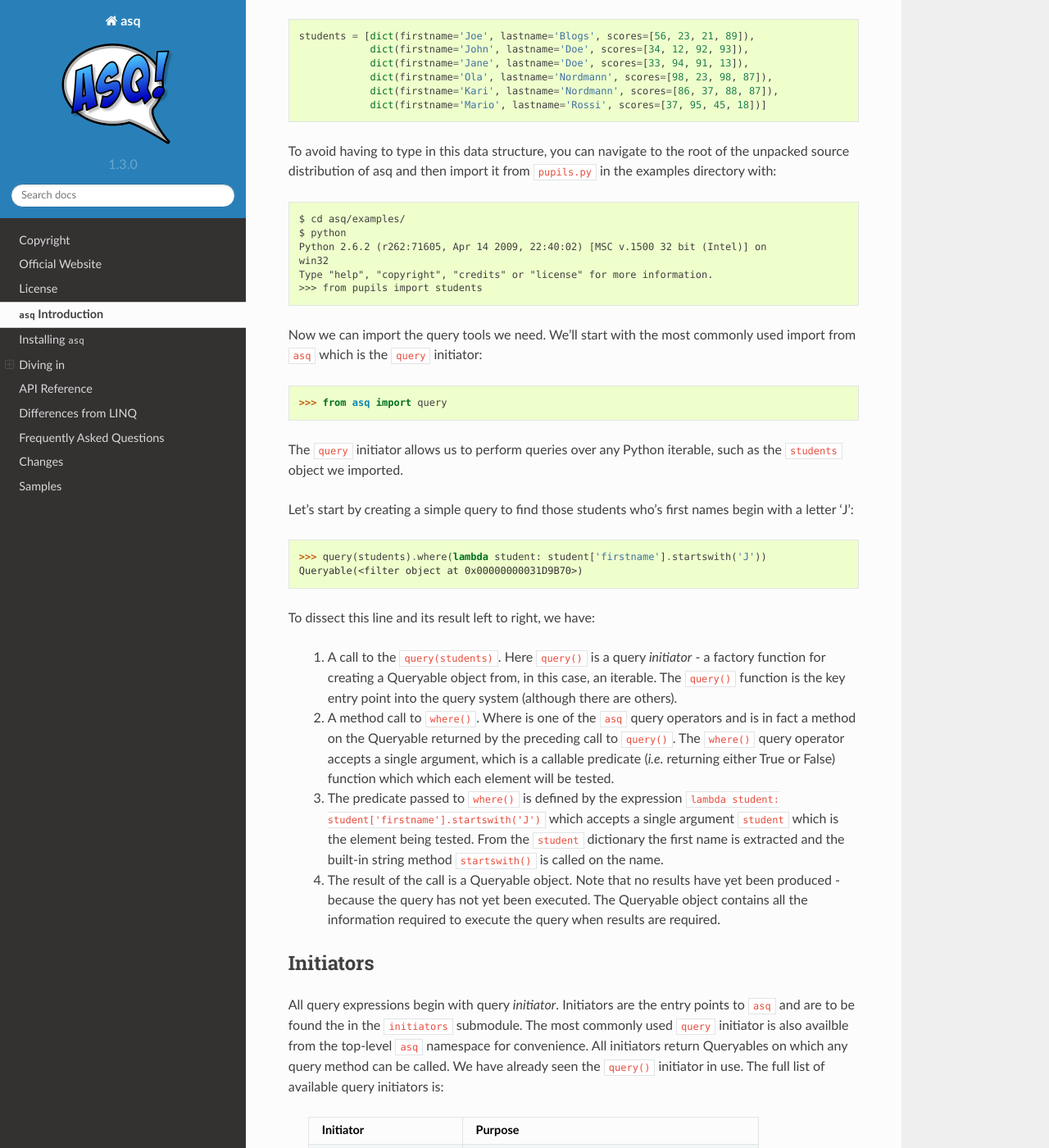
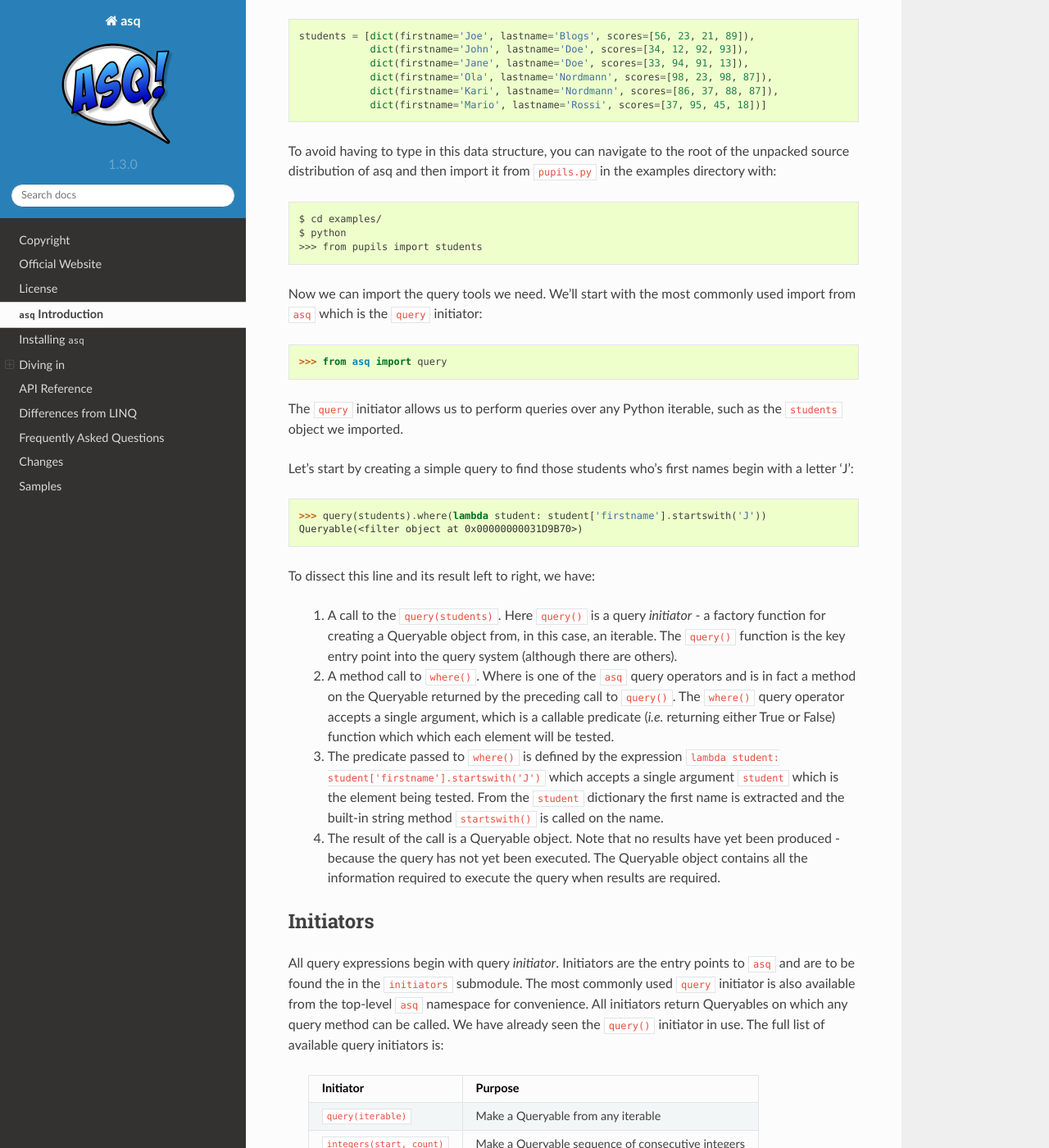
Before and after one commit to sixty-north/asq, a Sphinx documentation site: the page built from docs/source/narrative.rst, in a window 1280 px wide and 1400 px high, scrolled down 869 px. Shown: the whole window at 82% size. Built offline with Sphinx 7.4.7 and the Read the Docs theme 2.0.0, drawn with Linux system fonts in a browser that asks for light colours; some of the changed lines change nothing that is shown; some of the changed text lies outside the part shown.

Commit message:
Documentation updates accounting for repackaging

```diff
--- a/docs/source/narrative.rst
+++ b/docs/source/narrative.rst
@@ -53,11 +53,8 @@ To avoid having to type in this data structure, you can navigate to the root of
 the unpacked source distribution of asq and then import it from ``pupils.py``
 in the examples directory with::
 
-  $ cd asq/examples/
+  $ cd examples/
   $ python
-  Python 2.6.2 (r262:71605, Apr 14 2009, 22:40:02) [MSC v.1500 32 bit (Intel)] on
-  win32
-  Type "help", "copyright", "credits" or "license" for more information.
   >>> from pupils import students
 
 Now we can import the query tools we need. We'll start with the most commonly
@@ -103,7 +100,7 @@ Initiators
 
 All query expressions begin with query *initiator*. Initiators are the entry
 points to ``asq`` and are to be found the in the ``initiators`` submodule. The
-most commonly used ``query`` initiator is also availble from the top-level
+most commonly used ``query`` initiator is also available from the top-level
 ``asq`` namespace for convenience. All initiators return Queryables on which
 any query method can be called. We have already seen the ``query()`` initiator
 in use. The full list of available query initiators is:
@@ -721,37 +718,37 @@ implemented with ``asq``. Fizz-Buzz is a game where the numbers 1 to 100 are
 read aloud but for numbers divisible by three "Fizz" is shouted, and for numbers
 divisible by five, "Buzz" is shouted::
 
-  >>> from src.asq import integers
+  >>> from asq import integers
   >>> integers(1, 100).select(lambda x: "Fizz" if x % 3 == 0 else x)
 
 read aloud but for numbers divisible by three "Fizz" is shouted, and for numbers
 divisible by five, "Buzz" is shouted::
 
-  >>> from src.asq import integers
+  >>> from asq import integers
   >>> integers(1, 100).select(lambda x: "Fizz" if x % 3 == 0 else x)
 
 read aloud but for numbers divisible by three "Fizz" is shouted, and for numbers
 divisible by five, "Buzz" is shouted::
 
-  >>> from src.asq import integers
+  >>> from asq import integers
   >>> integers(1, 100).select(lambda x: "Fizz" if x % 3 == 0 else x)
 
 read aloud but for numbers divisible by three "Fizz" is shouted, and for numbers
 divisible by five, "Buzz" is shouted::
 
-  >>> from src.asq import integers
+  >>> from asq import integers
   >>> integers(1, 100).select(lambda x: "Fizz" if x % 3 == 0 else x)
 
 read aloud but for numbers divisible by three "Fizz" is shouted, and for numbers
 divisible by five, "Buzz" is shouted::
 
-  >>> from src.asq import integers
+  >>> from asq import integers
   >>> integers(1, 100).select(lambda x: "Fizz" if x % 3 == 0 else x)
 
 read aloud but for numbers divisible by three "Fizz" is shouted, and for numbers
 divisible by five, "Buzz" is shouted::
 
-  >>> from src.asq import integers
+  >>> from asq import integers
   >>> integers(1, 100).select(lambda x: "Fizz" if x % 3 == 0 else x)
 
 read aloud but for numbers divisible by three "Fizz" is shouted, and for numbers
```
